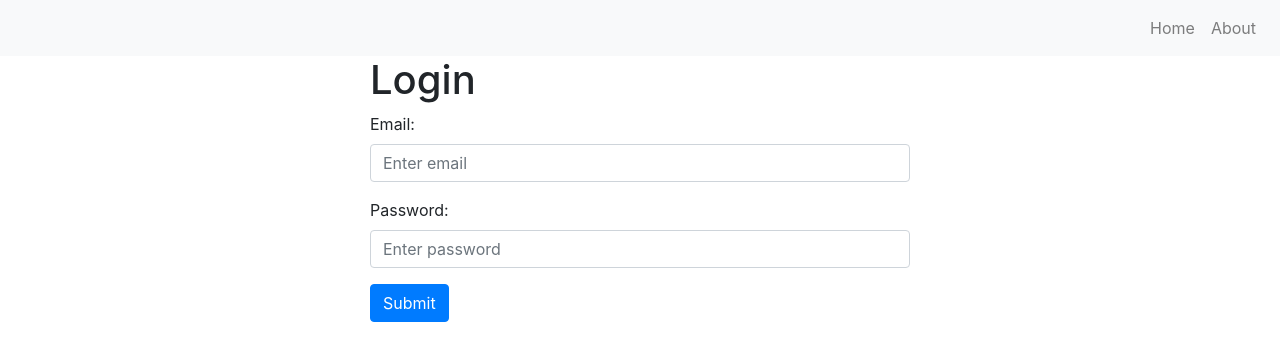
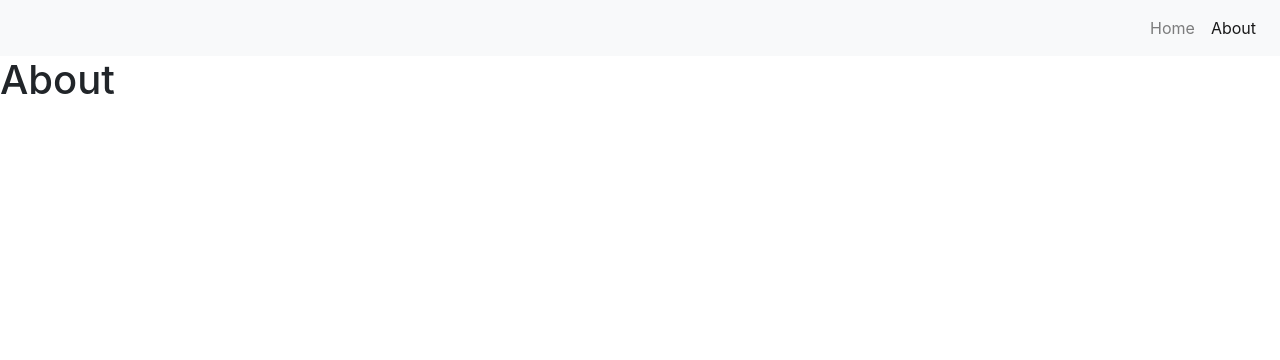
Before and after one commit to fastline21/envelope-savings, a React (Create React App) app in the folder client/: page /about in a window 1280 px wide. Before the commit this address led to /login. Shown: the top 360 px of the page. Built offline with nearby package versions, Linux system fonts and the light colour scheme.

Commit message:
fixed private route redirect

```diff
--- a/client/src/App.jsx
+++ b/client/src/App.jsx
@@ -25,7 +25,7 @@ const App = () => {
 					<Header />
 					<Switch>
 						<PrivateRoute exact path='/' component={Home} />
-						<PrivateRoute exact path='/about' component={About} />
+						<Route exact path='/about' component={About} />
 						<Route path='/login' component={Login} />
 						<PrivateRoute path='/:id' component={Envelope} />
 					</Switch>
--- a/client/src/actions/userAction.js
+++ b/client/src/actions/userAction.js
@@ -14,7 +14,7 @@ import setAuthToken from "./../utils/setAuthToken";
 
 export const loadUser = () => async (dispatch) => {
     setLoading(dispatch);
-
+    console.log('yes');
     try {
         setAuthToken(localStorage.token);
         const res = await axios.get("/api/auth");
--- a/client/src/routes/PrivateRoute/PrivateRoute.jsx
+++ b/client/src/routes/PrivateRoute/PrivateRoute.jsx
@@ -21,17 +21,16 @@ const PrivateRoute = ({
 	const [isLoading, setIsLoading] = useState(null);
 	if (localStorage.token && isLoading === null) {
 		setIsLoading(true);
-		loadUser();
 	}
 	// 1st run
-	// useEffect(() => {
-	// 	if (localStorage.token) {
-	// 		setIsLoading(true);
-	// 		return loadUser();
-	// 	}
+	useEffect(() => {
+		if (isLoading) {
+			loadUser();
+			return;
+		}
 
-	// 	// eslint-disable-next-line
-	// }, []);
+		// eslint-disable-next-line
+	}, [isLoading]);
 
 	// 2nd run
 	useEffect(() => {
```
